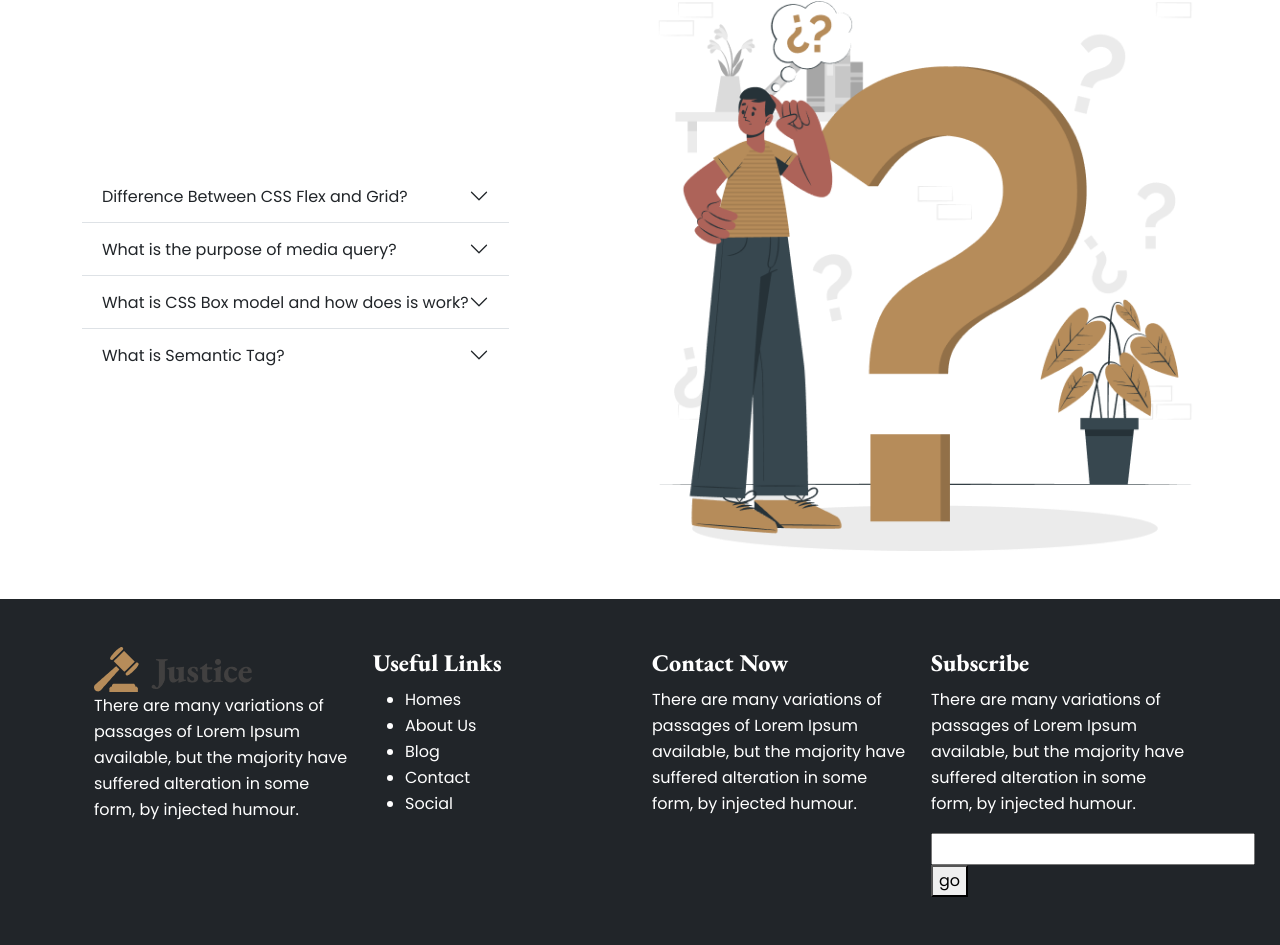
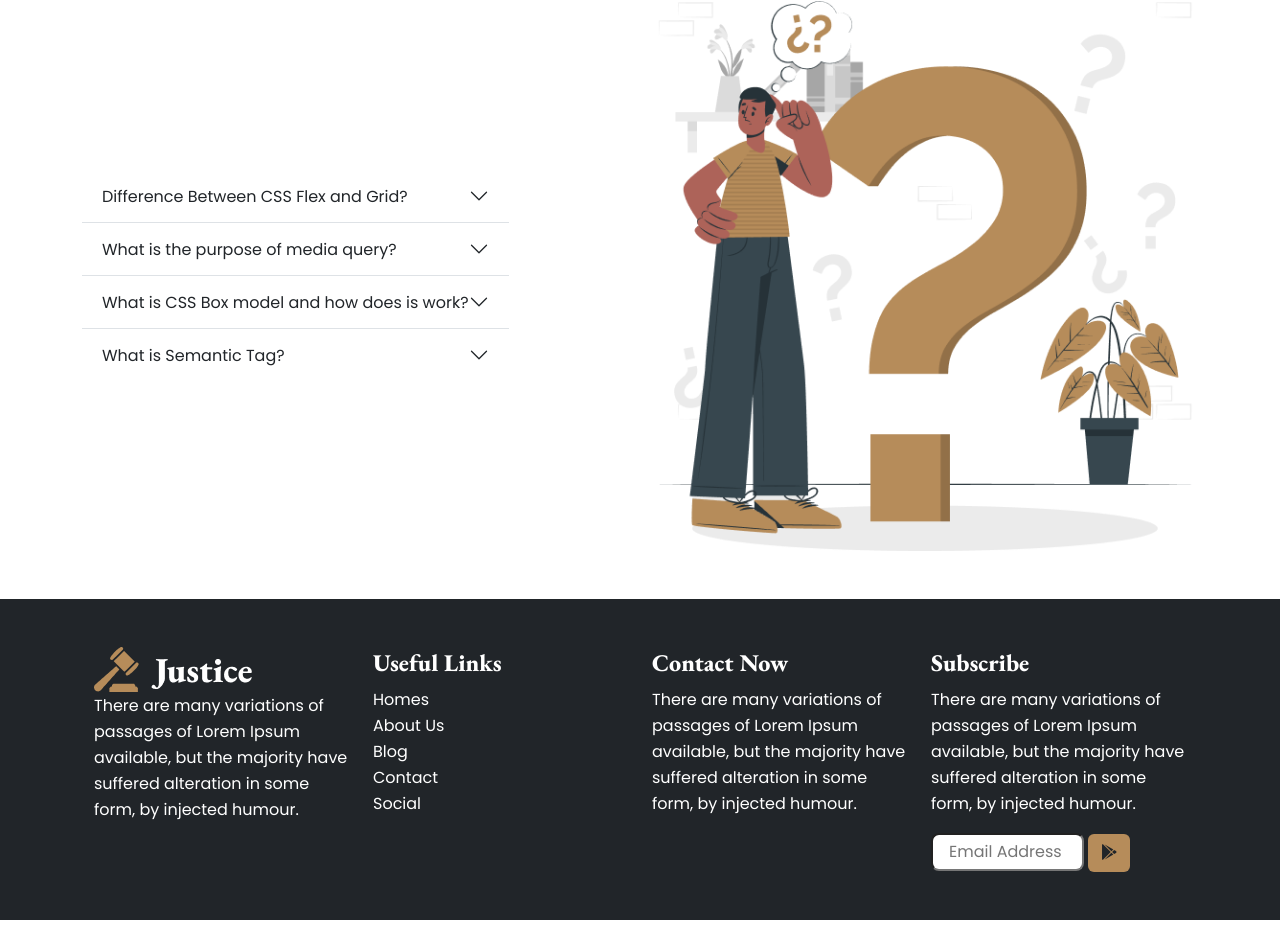
Before and after one commit to Sadi73/try-bootstrap, a plain HTML site: page index.html in a window 1280 px wide. Shown: the part 2657-3602 px from the top of the page. After the commit the page ends 3577 px from the top, so only its background shows below. Drawn offline with nearby package versions, Linux system fonts and the light colour scheme.

Commit message:
new edit

```diff
--- a/index.html
+++ b/index.html
@@ -8,6 +8,8 @@
   <title>Document</title>
   <link href="https://cdn.jsdelivr.net/npm/bootstrap@5.3.0-alpha1/dist/css/bootstrap.min.css" rel="stylesheet"
     integrity="sha384-GLhlTQ8iRABdZLl6O3oVMWSktQOp6b7In1Zl3/Jr59b6EGGoI1aFkw7cmDA6j6gD" crossorigin="anonymous">
+    <script src="https://kit.fontawesome.com/a2a86d6202.js" crossorigin="anonymous"></script>
+
 
   <style>
     @import url('https://fonts.googleapis.com/css2?family=Poppins&display=swap');
@@ -21,8 +23,6 @@
 
     .btn {
       background-color: #B68C5A;
-
-
     }
 
     .banner h1 {
@@ -42,7 +42,6 @@
       font-family: 'EB Garamond', serif;
       font-size: 36px;
       line-height: 50px;
-
     }
 
     footer h3{
@@ -275,18 +274,18 @@
   <footer class="bg-dark text-white p-5 mt-5">
     <div class="row container mx-auto">
       <div class="col-lg-3 col-md-6 col-sm-12">
-        <img src="images/logo2.png" alt="">
+        <img src="images/logo.png" alt="">
         <p>There are many variations of passages of Lorem Ipsum available, but the majority have suffered alteration in
           some form, by injected humour.</p>
       </div>
       <div class="col-lg-3 col-md-6 col-sm-12">
         <h3>Useful Links</h3>
-        <ul>
-          <li>Homes</li>
-          <li>About Us</li>
-          <li>Blog</li>
-          <li>Contact</li>
-          <li>Social</li>
+        <ul class="list-unstyled">
+          <li >Homes</li>
+          <li >About Us</li>
+          <li >Blog</li>
+          <li >Contact</li>
+          <li >Social</li>
         </ul>
       </div>
       <div class="col-lg-3 col-md-6 col-sm-12">
@@ -298,8 +297,8 @@
         <h3>Subscribe</h3>
         <p>There are many variations of passages of Lorem Ipsum available, but the majority have suffered alteration in
           some form, by injected humour.</p>
-        <input type="text">
-        <button>go</button>
+        <input type="email" placeholder="Email Address" style="width: 60%; height: 38px; border-radius: 8px;" class="p-3" >
+        <button class="btn"><i class="fa-brands fa-google-play"></i></button>
       </div>
     </div>
   </footer>
```
